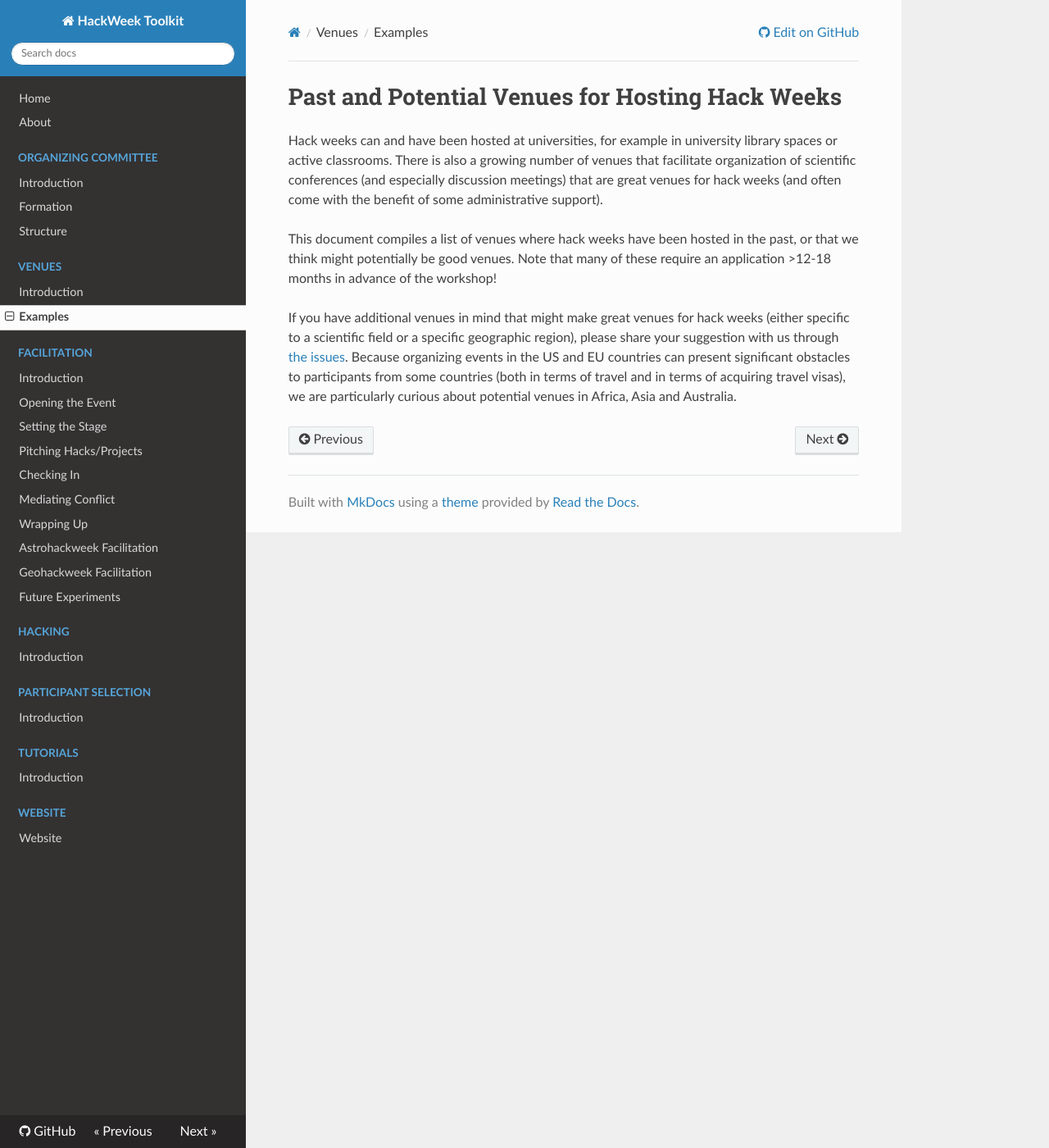
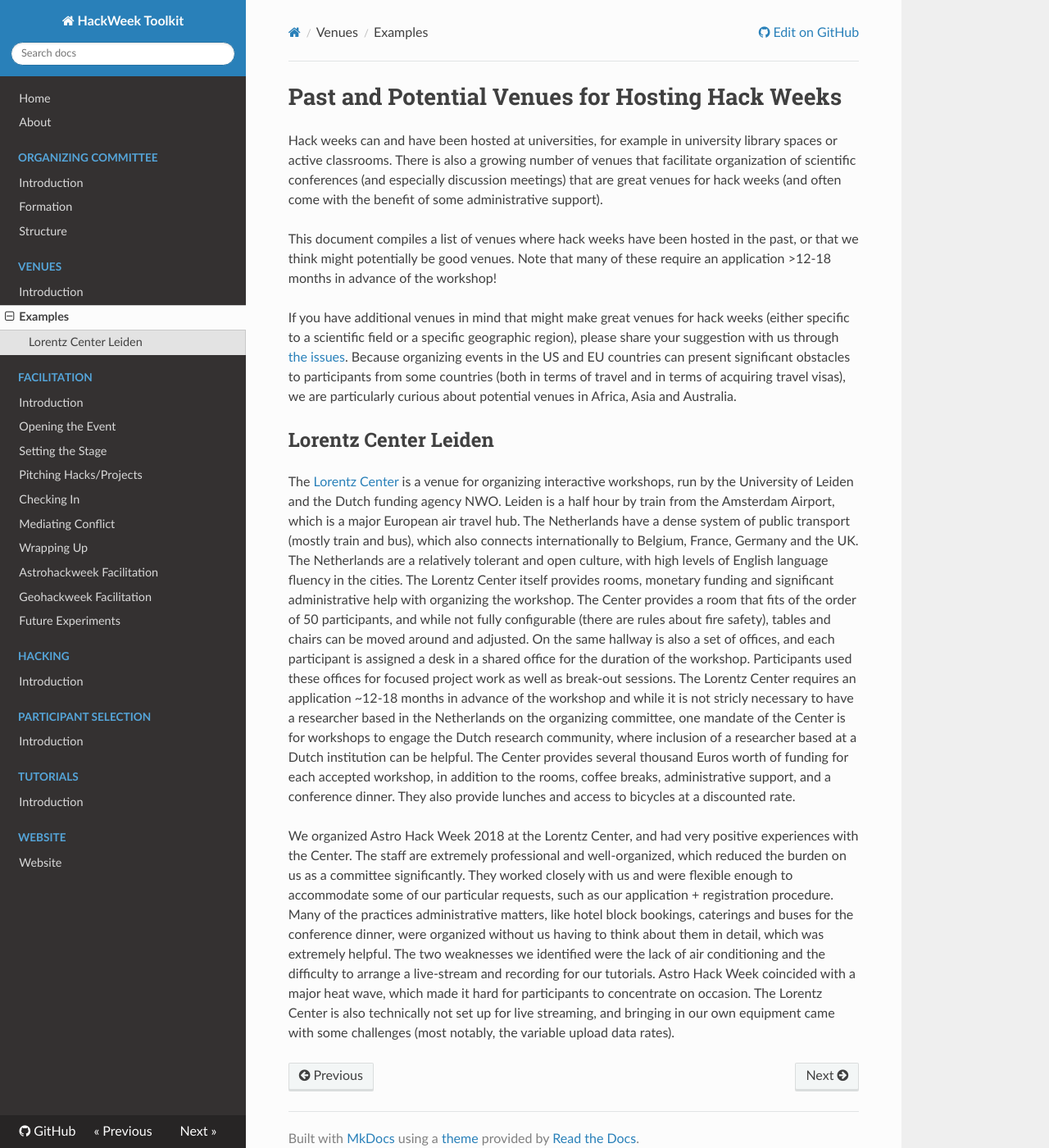
Before and after one commit to uwescience/HackWeek-Toolkit, an MkDocs documentation site: the page built from docs/Venues/Venues-Ideas.md, in a window 1280 px wide and 1400 px high. Shown: the whole window at 82% size. Built offline with MkDocs 1.6.1, drawn with Linux system fonts in a browser that asks for light colours; nearby versions of some CDN libraries.

Commit message:
Added Lorentz Center

```diff
--- a/docs/Venues/Venues-Ideas.md
+++ b/docs/Venues/Venues-Ideas.md
@@ -16,3 +16,39 @@ please share your suggestion with us through [the issues](https://github.com/uwe
 Because organizing events in the US and EU countries can present significant obstacles to
 participants from some countries (both in terms of travel and in terms of acquiring travel
 visas), we are particularly curious about potential venues in Africa, Asia and Australia.
+
+## Lorentz Center Leiden
+
+The [Lorentz Center](https://www.lorentzcenter.nl) is a venue for organizing interactive
+workshops, run by the University of Leiden and the Dutch funding agency NWO. Leiden is a
+half hour by train from the Amsterdam Airport, which is a major European air travel hub.
+The Netherlands have a dense system of public transport (mostly train and bus), which also
+connects internationally to Belgium, France, Germany and the UK. The Netherlands are a
+relatively tolerant and open culture, with high levels of English language fluency in the
+cities.
+The Lorentz Center itself provides rooms, monetary funding and significant administrative
+help with organizing the workshop. The Center provides a room that fits of the order of
+50 participants, and while not fully configurable (there are rules about fire safety),
+tables and chairs can be moved around and adjusted. On the same hallway is also a set of
+offices, and each participant is assigned a desk in a shared office for the duration of
+the workshop. Participants used these offices for focused project work as well as break-out
+sessions.
+The Lorentz Center requires an application ~12-18 months in advance of the workshop and while
+it is not stricly necessary to have a researcher based in the Netherlands on the organizing
+committee, one mandate of the Center is for workshops to engage the Dutch research community,
+where inclusion of a researcher based at a Dutch institution can be helpful.
+The Center provides several thousand Euros worth of funding for each accepted workshop, in
+addition to the rooms, coffee breaks, administrative support, and a conference dinner.
+They also provide lunches and access to bicycles at a discounted rate.
+
+We organized Astro Hack Week 2018 at the Lorentz Center, and had very positive experiences
+with the Center. The staff are extremely professional and well-organized, which reduced the
+burden on us as a committee significantly. They worked closely with us and were flexible enough
+to accommodate some of our particular requests, such as our application + registration procedure.
+Many of the practices administrative matters, like hotel block bookings, caterings and buses for
+the conference dinner, were organized without us having to think about them in detail, which was
+extremely helpful. The two weaknesses we identified were the lack of air conditioning and the
+difficulty to arrange a live-stream and recording for our tutorials. Astro Hack Week coincided
+with a major heat wave, which made it hard for participants to concentrate on occasion.
+The Lorentz Center is also technically not set up for live streaming, and bringing in our own
+equipment came with some challenges (most notably, the variable upload data rates).
```
